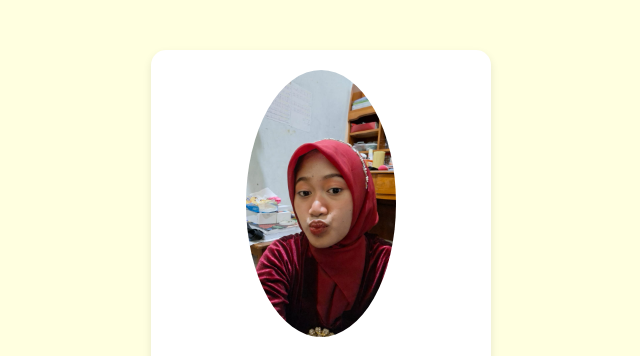
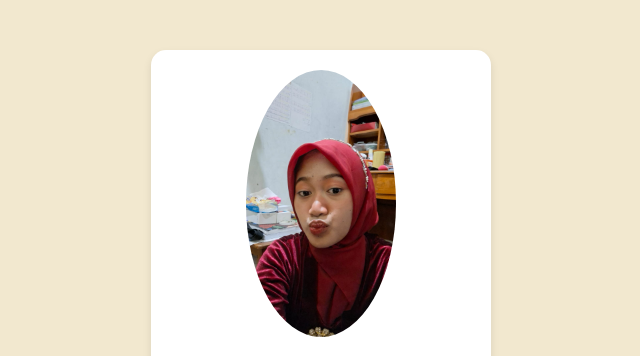
Before and after one commit to icinnndy-matcha43/pelatihanTIK, a plain HTML site: page index.html in a window 1280 px wide. Shown: the top 356 px of the page, without its empty margins (319-959 px from the left). Drawn offline with Linux system fonts and the light colour scheme.

Commit message:
Update style.css

```diff
--- a/style.css
+++ b/style.css
@@ -1,7 +1,7 @@
 body {
-  background-color: #FFFFE0;
-  font-family: Arial, sans-serif;
-  color: #191970;
+  background-color: #F2E8CF;
+  font-family: Comic sans, sans-serif;
+  color: #BC4749;
 }
 .kartu-profil {
     width: 300px;
```
